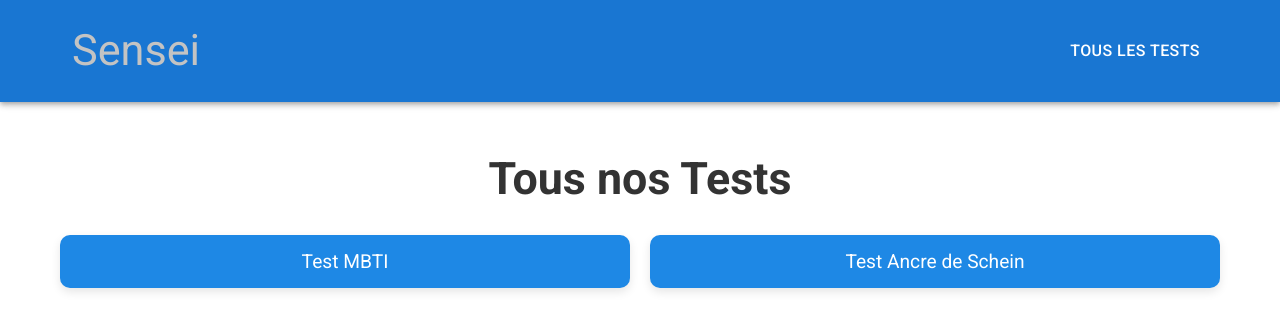
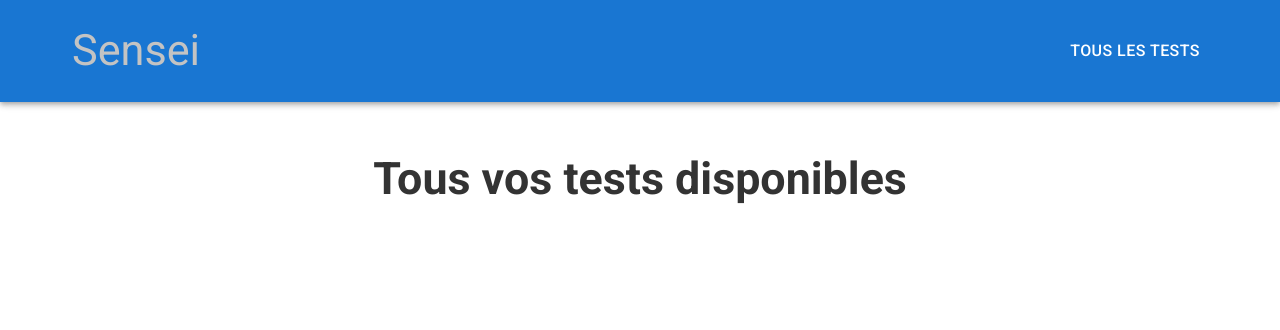
Before and after one commit to jeje-01350/projet-test-psycho, a React (Vite) app in the folder frontend/: page /tous-les-tests in a window 1280 px wide. Shown: the top 330 px of the page. Built offline with nearby package versions, Linux system fonts and the light colour scheme.

Commit message:
fix(test): view test by localStorage test access

```diff
--- a/frontend/src/context/userContext.jsx
+++ b/frontend/src/context/userContext.jsx
@@ -11,6 +11,7 @@ export const UserProvider = ({ children }) => {
     const [userId, setUserId] = useState(null);
     const [token, setToken] = useState(null);
     const [email, setEmail] = useState(null);
+    const [test, setTest] = useState(null);
 
     const location = useLocation();
     const navigate = useNavigate();
@@ -35,6 +36,7 @@ export const UserProvider = ({ children }) => {
         initializeValue("user_id", setUserId);
         initializeValue("token", setToken);
         initializeValue("mail", setEmail);
+        initializeValue("test", setTest);
 
         if (hasUpdated) {
             navigate(`${location.pathname}?${searchParams.toString()}`, { replace: true });
@@ -42,7 +44,7 @@ export const UserProvider = ({ children }) => {
     }, [location.search, navigate]);
 
     return (
-        <UserContext.Provider value={{ userId, token, email }}>
+        <UserContext.Provider value={{ userId, token, email, test }}>
             {children}
         </UserContext.Provider>
     );
--- a/frontend/src/pages/Home/Home.jsx
+++ b/frontend/src/pages/Home/Home.jsx
@@ -148,7 +148,7 @@ const Home = () => {
                         onMouseUp={(e) => e.target.style.transform = 'scale(1)'}
                         onClick={() => navigate('/tous-les-tests')}
                     >
-                        Voir nos tests
+                        Voir tous vos tests disponibles
                     </button>
                 </div>
                 <div style={rightSectionStyle}>
--- a/frontend/src/pages/Home/allTest.jsx
+++ b/frontend/src/pages/Home/allTest.jsx
@@ -1,8 +1,10 @@
 import React from 'react';
 import { useNavigate } from 'react-router-dom';
+import {useUserContext} from "../../context/userContext.jsx";
 
 const AllTests = () => {
     const navigate = useNavigate();
+    const { test } = useUserContext();
 
     const containerStyle = {
         maxWidth: '1200px',
@@ -50,16 +52,19 @@ const AllTests = () => {
     };
 
     const testButtons = [
-        { label: 'Test MBTI', route: '/mbti' },
-        { label: 'Test Ancre de Schein', route: '/schein' },
-        // Ajoutez d'autres tests ici si nécessaire
+        { label: 'Test MBTI', route: '/mbti', key: 'mbti' },
+        { label: 'Test Ancre de Schein', route: '/schein', key: 'schein' },
     ];
+
+    const availableTests = test ? test.split(',') : [];
+
+    const filteredTests = testButtons.filter((test) => availableTests.includes(test.key));
 
     return (
         <div style={containerStyle}>
-            <h1 style={titleStyle}>Tous nos Tests</h1>
+            <h1 style={titleStyle}>Tous vos tests disponibles</h1>
             <div style={gridStyle}>
-                {testButtons.map((test, index) => (
+                {filteredTests.map((test, index) => (
                     <button
                         key={index}
                         style={buttonStyle}
```
